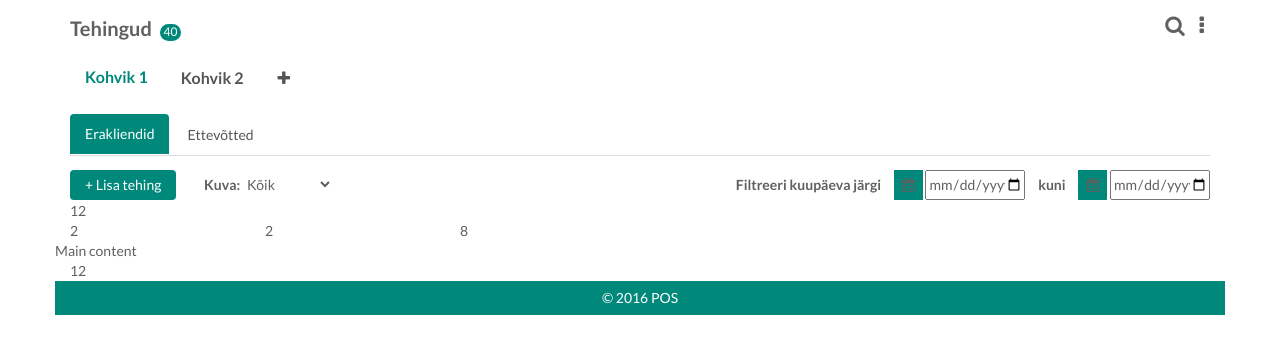
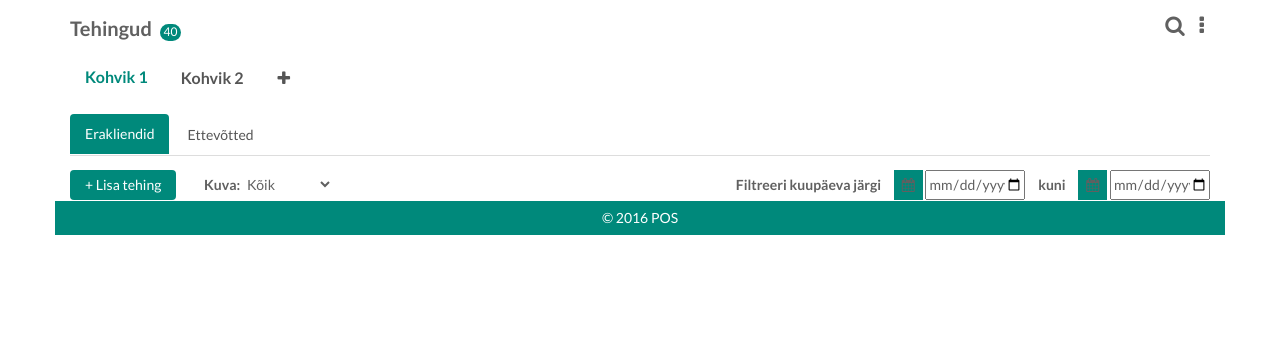
Before and after one commit to ThePioneeer/proovitoo, a plain HTML site: page index.html in a window 1280 px wide. Shown: the part 59-412 px from the top of the page. Drawn offline with Linux system fonts and the light colour scheme.

Commit message:
removed unused rows

```diff
--- a/index.html
+++ b/index.html
@@ -220,34 +220,6 @@
                             </div>
                         </div>
                     </div>
-
-                    <div class="row">
-                        <div class="col-md-12">
-                            12
-                        </div>
-                    </div>
-
-                    <div class="row">
-                        <div class="col-md-2">
-                            2
-                        </div>
-                        <div class="col-md-2">
-                            2
-                        </div>
-                        <div class="col-md-8">
-                        8
-                        </div>
-                    </div>
-
-                    <section class="row">
-                        Main content
-                    </section>
-
-                    <div class="row">
-                        <div class="col-md-12">
-                            12
-                        </div>
-                    </div>
                 </div>
             </section>
 
```
